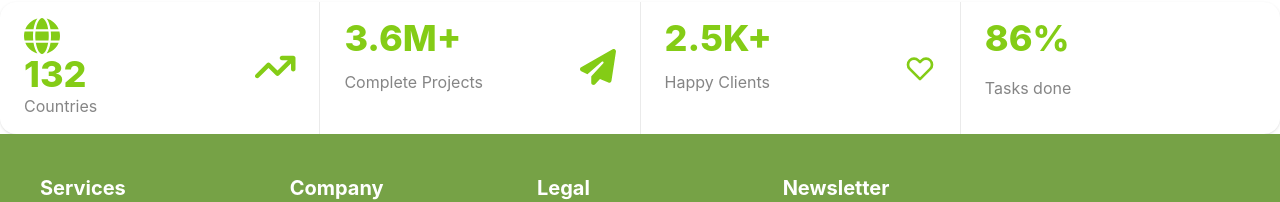
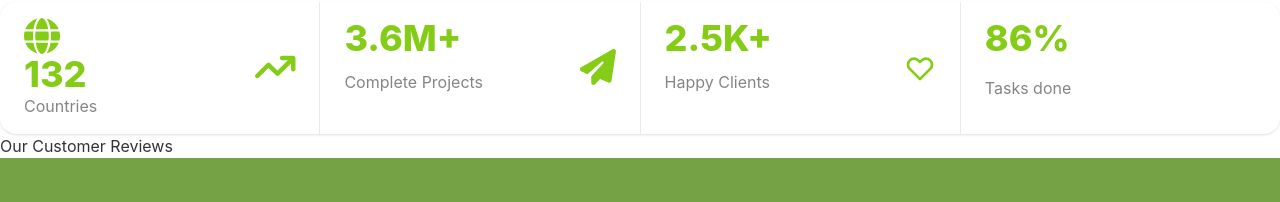
Before and after one commit to md-najmul-haque/gardening-tools-manufacturer-client-side, a React (Create React App) app: page / in a window 1280 px wide. Shown: the part 2098-2300 px from the top of the page. Built offline with nearby package versions, Linux system fonts and the light colour scheme; no server answers; the HTML template or start-up script is replaced by a standard one; what tw-elements would draw is missing.

Commit message:
reviews page added

```diff
--- a/src/Pages/Home/Home/Home.js
+++ b/src/Pages/Home/Home/Home.js
@@ -2,6 +2,7 @@ import React from 'react';
 import Banner from '../Banner/Banner';
 
 import BusinessSummary from '../BusinessSummary/BusinessSummary';
+import Reviews from '../Reviews/Reviews';
 import Tools from '../Tools/Tools';
 
 const Home = () => {
@@ -10,6 +11,7 @@ const Home = () => {
             <Banner />
             <Tools />
             <BusinessSummary />
+            <Reviews />
         </div>
     );
 };
--- /dev/null
+++ b/src/Pages/Home/Reviews/Reviews.js
@@ -0,0 +1,11 @@
+import React from 'react';
+
+const Reviews = () => {
+    return (
+        <div>
+            <h1>Our Customer Reviews</h1>
+        </div>
+    );
+};
+
+export default Reviews;
```
